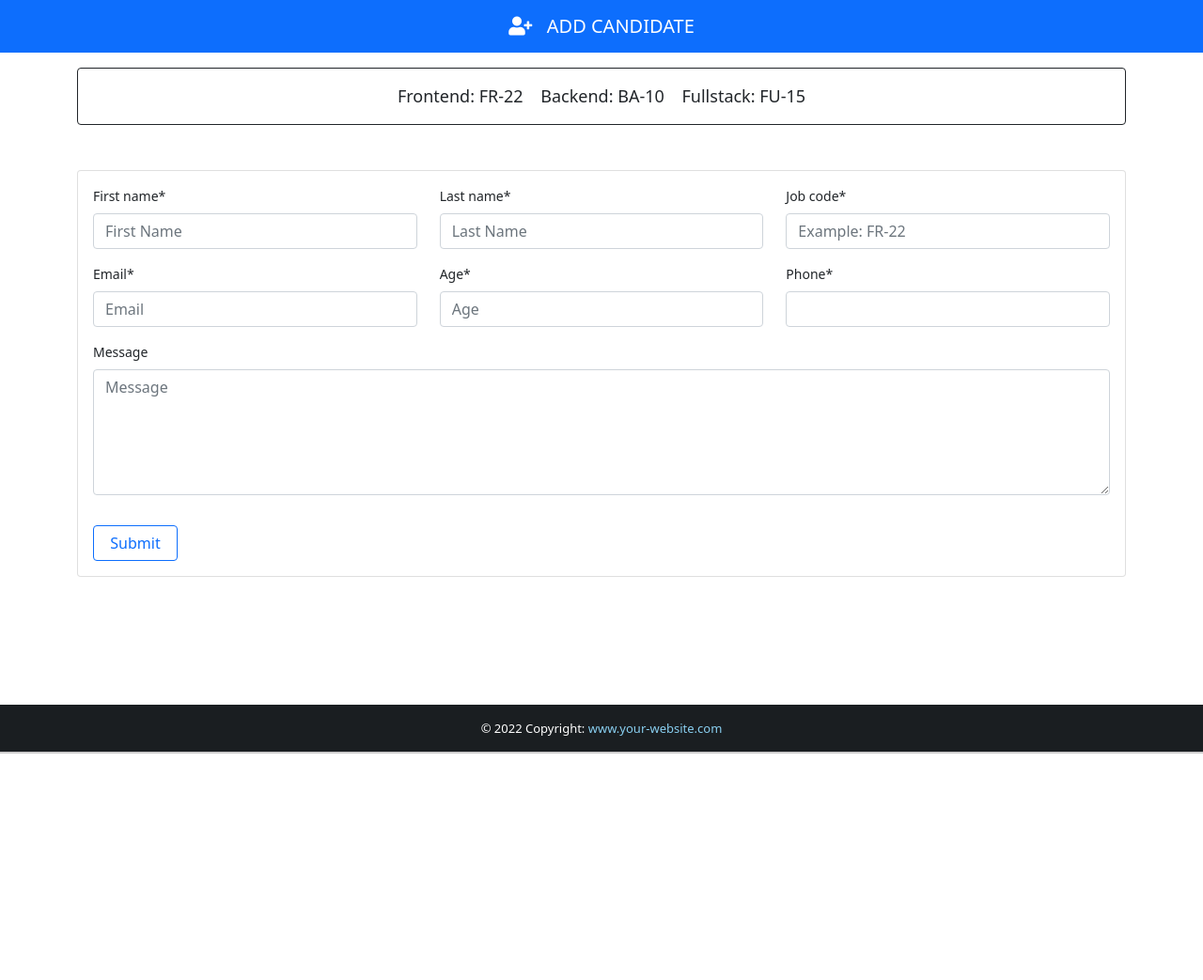
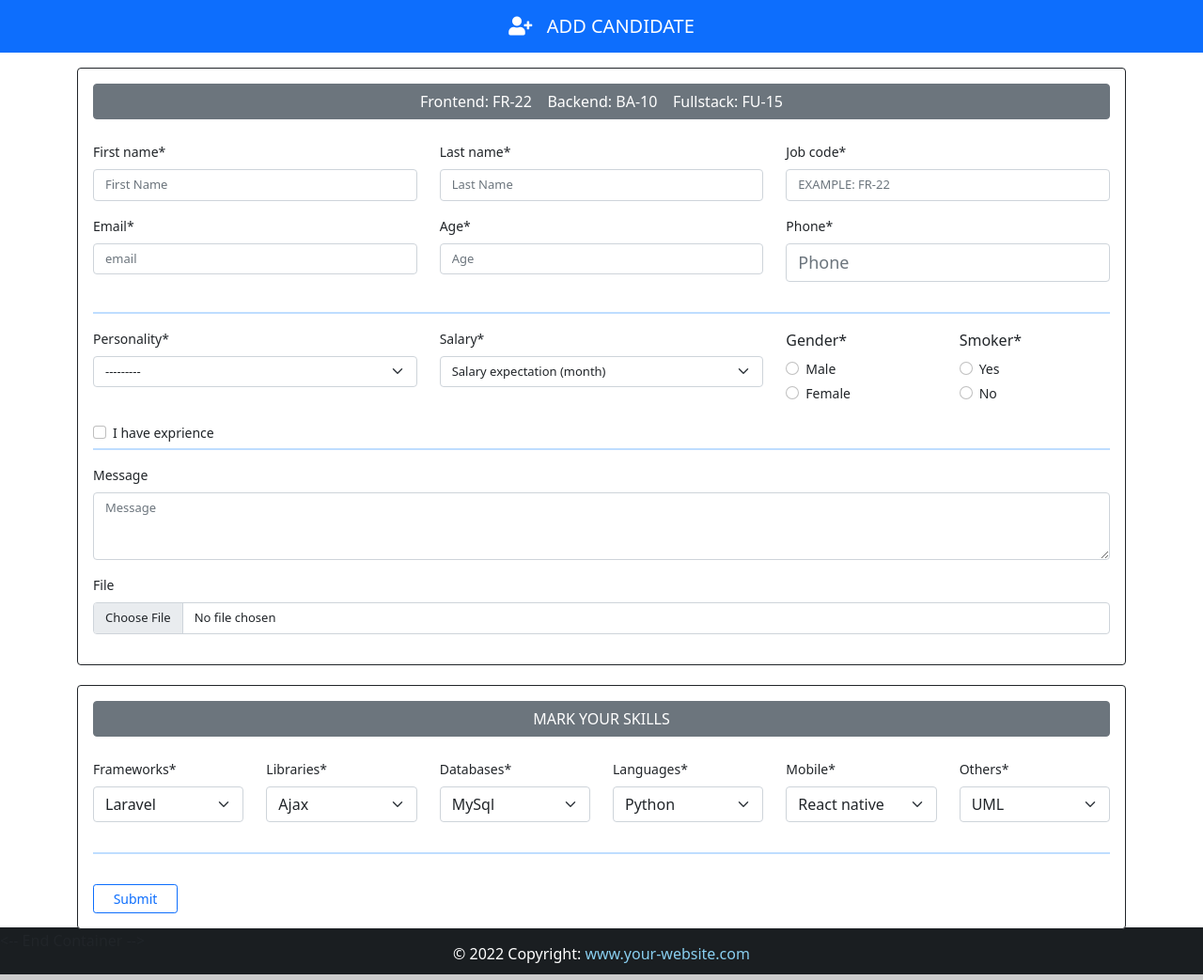
Before and after one commit to Asoliudeen1/developer_registration, a Django app: page / in a window 1280 px wide. Shown: the whole page at 94% size. Before the commit the page ends 802 px from the top, so only its background shows below. Run offline with Django 4.2, Linux system fonts and the light colour scheme; some libraries are stand-ins or nearby versions.

Commit message:
Multiple Checkboxes

```diff
--- a/app/admin.py
+++ b/app/admin.py
@@ -1,8 +1,13 @@
 from django.contrib import admin
 from app.models import candidate
 from django.utils.html import format_html
+from .forms import CandidateForm
 
 class CandidateAdmin(admin.ModelAdmin):
+    radio_fields = {"smoker": admin.HORIZONTAL}
+    form = CandidateForm
+    readonly_fields = ['experience', 'first_name', 'last_name', 'job', 'email', 'age', 'phone', 'salary', 'personality', 'gender', 'smoker', 'file', 'frameworks', 'languages', 'databases', 'libraries', 'mobile', 'others','message',  'created_at']
+    exclude = ['status']
     list_filter= ['Situation']
     list_display= ['first_name', 'last_name', 'job', 'email', 'age', 'created_at', 'status', '_']
     search_fields = ['first_name', 'last_name', 'email', 'age', 'Situation']
--- a/app/forms.py
+++ b/app/forms.py
@@ -1,6 +1,6 @@
-
+from faulthandler import disable
 from django import forms
-from .models import candidate
+from .models import SMOKER, candidate
 from django.core.validators import RegexValidator
 
 
@@ -18,47 +18,86 @@ class UpperCase(forms.CharField):
 
 class CandidateForm(forms.ModelForm):
 
-    # VALIDATIONS
+    # First Name
     first_name = forms.CharField(
         min_length=3, max_length=30,
         validators=[RegexValidator(r'^[a-zA-ZÀ-ÿ\s]*$',
         message='Only letters is allowed!')],
-        widget=forms.TextInput(attrs={'placeholder': 'First Name'}))
+        widget=forms.TextInput(attrs={
+            'placeholder': 'First Name',
+            'style': 'font-size: 13px; text-transform: capitalize'
+            }))
 
+    # Last Name
     last_name = forms.CharField(
         min_length=3, max_length=30,
         validators=[RegexValidator(r'^[a-zA-ZÀ-ÿ\s]*$',
         message='Only letters is allowed!')],
-        widget=forms.TextInput(attrs={'placeholder': 'Last Name'}))
+        widget=forms.TextInput(attrs={
+            'placeholder': 'Last Name',
+            'style': 'font-size: 13px; text-transform: capitalize'
+            }))
 
 
-    # Job always in UPPERCASE
+    # Job (Uppercase function)
     job = UpperCase(
         label='Job code',
         min_length=5, max_length=5,
-        widget=forms.TextInput(attrs={'placeholder': 'Example: FR-22'}))
+        widget=forms.TextInput(attrs={
+            'placeholder': 'Example: FR-22',
+            'style': 'font-size: 13px; text-transform: uppercase'
+            }))
 
-    # Job always in LOWERCASE
+
+    # Email (LOWERCASE Function)
     email = LowerCase(
         min_length=8, max_length=50,
         validators=[RegexValidator(r'^[a-zA-Z0-9.+_-]+@[a-zA-Z0-9._-]+\.[a-zA-Z]+$',
         message='Put a valid email address!')],
-        widget=forms.TextInput(attrs={'placeholder': 'Email'}))
+        widget=forms.TextInput(attrs={
+            'placeholder': 'Email',
+            'style': 'font-size: 13px; text-transform: lowercase'
+            }))
 
-
+    # Age
     age = forms.CharField(
         min_length=2, max_length=3,
         validators=[RegexValidator(r'^[0-9]*$',
         message='Only number is allowed!')],
-        widget=forms.TextInput(attrs={'placeholder': 'Age'}))
+        widget=forms.TextInput(attrs={
+            'placeholder': 'Age',
+            'style': 'font-size: 13px',
+            }))
 
+    # Experience
+    experience = forms.BooleanField(label='I have exprience', required=False)
 
+    # Message
     message = forms.CharField(
         required=False,
         min_length=10, max_length=1000,
-        widget=forms.Textarea(attrs={'placeholder': 'Message', 'rows':5}
+        widget=forms.Textarea(attrs={
+            'placeholder': 'Message', 'rows':3,
+            'style': 'font-size: 13px',
+            }
         ),
     )
+
+    # FIle (upload)
+    file = forms.FileField(
+        required=False,
+        widget=forms.ClearableFileInput(
+            attrs={
+                'style':'font-size: 13px'
+            }
+        )
+
+    )
+
+
+    # #GENDER
+    # GENDER =[('M', 'Male'), ('F', 'Female')]
+    # gender = forms.CharField(label='Gender', widget=forms.RadioSelect(choices=GENDER))
 
 
     class Meta:
@@ -66,13 +105,59 @@ class CandidateForm(forms.ModelForm):
         exclude = ['Situation', 'created_at']
 
 
+        SALARY = (
+            ('','Salary expectation (month)'),
+            ('Between ($3000 and $4000)','Between ($3000 and $4000)'),
+            ('Between ($4000 and $5000)','Between ($3000 and $4000)'),
+            ('Between ($5000 and $7000)','Between ($5000 and $7000)'),
+            ('Between ($7000 and $10000)','Between ($7000 and $10000)'),
+        )
+
+
+        GENDER =[('M', 'Male'), ('F', 'Female')]
+
         #OUTSIDE Widget
-        Widgets = {
+        widgets = {
             'phone': forms.TextInput(
                 attrs={
                     'style':'font-size: 18px',
                     'placeholder':'Phone',
                     'data-mask': '(000) 000-0000'
                 }
-            )
+            ),
+
+            #SALARY
+            'salary': forms.Select(
+                choices=SALARY,
+                attrs={
+                    'class':'form-control',
+                    'style': 'font-size: 13px',
+                }
+            ),
+
+            'gender': forms.RadioSelect(choices=GENDER, attrs={'class': 'btn-check'}),
+            'smoker': forms.RadioSelect(choices=SMOKER, attrs={'class': 'btn-check'}),
+            'personality': forms.Select(attrs={'style': 'font-size: 13px'}),
         }
+
+    #SUPER FUNCTION
+    def __init__(self, *args, **kwargs):
+        super(CandidateForm, self).__init__(*args, **kwargs)
+
+        # CONTROL PANEL (Optional method to control)
+        # self.fields['experience'].disabled = False
+        # self.fields['email'].widget.attrs.update({'readonly': 'readonly'})
+
+        # SELECT OPTIONS
+       # self.fields['personality'].choices = [('', 'Select a personality'),] + list(self.fields["personality"].choices)[1:]
+
+        # WIDGET CONTROL
+        #Readonly
+        # readonly = ['first_name', 'last_name', 'job']
+        # for field in readonly:
+        #     self.fields[field].widget.attrs['readonly'] = False
+
+        # # Disable
+        # disabled = ['first_name', 'last_name', 'job']
+        # for field in disabled:
+        #     self.fields[field].widget.attrs['disabled'] = False
--- a/app/templates/app/home.html
+++ b/app/templates/app/home.html
@@ -3,11 +3,23 @@
 
 {% block content %}
 <div class="container mt-3" style="width: 95%; font-size: 14px;">
-    <div class="card p-3 border-dark text-center" style="font-size: 18px;">
+    <!-- Messages from backend -->
+    <div class="text-center ">
+        {% for message in messages %}
+            {% if message.tags == 'success' %}
+                <div class="alert alert-primary alert-dismissible fade show" role="alert">{{message}}
+                    <a href="{% url 'home' %}" type="button" class="btn btn-close" data-bs-dismiss="alert" aria-label="Close"></a>
+                </div>
+            {% endif %}
+        {% endfor %}
+    </div>
+
+    <form method="post"  enctype="multipart/form-data"  class="mt-3" autocomplete="off" novalidate>
+        {% csrf_token %}
+        <div class="card border-dark p-3">
+            <span class="btn btn-secondary mb-4" style="cursor: default;">
                 Frontend: FR-22 &nbsp;&nbsp; Backend: BA-10 &nbsp;&nbsp; Fullstack: FU-15
-    </div>
-    <form method="post" class="card p-3 mt-5" autocomplete="off" novalidate>
-        {% csrf_token %}
+            </span>
             <div class="row">
                 <div class="col-4">{{form.first_name|as_crispy_field}}</div>
                 <div class="col-4">{{form.last_name|as_crispy_field}}</div>
@@ -18,18 +30,34 @@
                 <div class="col-4">{{form.age|as_crispy_field}}</div>
                 <div class="col-4">{{form.phone|as_crispy_field}}</div>
             </div>
+            <hr style="border: 1px solid #007bff;">
+            <div class="row">
+                <div class="col-4">{{form.personality|as_crispy_field}}</div>
+                <div class="col-4">{{form.salary|as_crispy_field}}</div>
+                <div class="col-2">{{form.gender|as_crispy_field}}</div>
+                <div class="col-2">{{form.smoker|as_crispy_field}}</div>
+            </div>
+            {{form.experience|as_crispy_field}}
+            <hr style="border: 1px solid #007bff; margin-top: -15px;">
             {{form.message|as_crispy_field}}
-        <button type="submit" class="btn btn-outline-primary mt-3" style="width: 90px;">Submit</button>
+            {{form.file|as_crispy_field}}
+        </div>
+        <br>
+        <div class="card border-dark p-3">
+            <span class="btn btn-secondary mb-4" style="cursor: default;">MARK YOUR SKILLS</span>
+            <div class="row">
+                <div class="col-2">{{form.frameworks|as_crispy_field}}</div>
+                <div class="col-2">{{form.libraries|as_crispy_field}}</div>
+                <div class="col-2">{{form.databases|as_crispy_field}}</div>
+                <div class="col-2">{{form.languages|as_crispy_field}}</div>
+                <div class="col-2">{{form.mobile|as_crispy_field}}</div>
+                <div class="col-2">{{form.others|as_crispy_field}}</div>
+            </div>
+            <hr style="border: 1px solid #007bff;">
+            <button type="submit" class="btn btn-outline-primary btn-sm mt-3" style="width: 90px;">Submit</button>
+        </div>
     </form>
-
-    <!-- Messages from backend -->
-    {% for message in messages %}
-        {% if message.tags == 'success' %}
-            <div class=" text-center alert alert-primary alert-dismissible fade show" role="alert">{{message}}
-                <a href="{% url 'home' %}" type="button" class="btn btn-close" data-bs-dismiss="alert" aria-label="Close"></a>
-            </div>
-        {% endif %}
-    {% endfor %}
-</div>
-
+</div> <-- End Container -->
+<br>
+<br>
 {% endblock %}
--- a/app/urls.py
+++ b/app/urls.py
@@ -1,5 +1,6 @@
 from django.urls import path
 from . import views
+
 
 urlpatterns = [
     path('', views.home, name='home'),
--- a/app/views.py
+++ b/app/views.py
@@ -4,13 +4,13 @@ from django.contrib import messages
 
 def home(request):
     if request.method == 'POST':
-        form = CandidateForm(request.POST)
+        form = CandidateForm(request.POST, request.FILES)
         if form.is_valid():
             form.save()
             messages.success(request, "Record saved successfully !")
             return redirect('/')
         else:
-            messages.errort("Invalid form field")
+            messages.error(request, "Invalid form field")
     else:
         form = CandidateForm()
     context={'form': form,}
--- a/crispyform/urls.py
+++ b/crispyform/urls.py
@@ -1,23 +1,11 @@
-"""crispyform URL Configuration
-
-The `urlpatterns` list routes URLs to views. For more information please see:
-    https://docs.djangoproject.com/en/4.1/topics/http/urls/
-Examples:
-Function views
-    1. Add an import:  from my_app import views
-    2. Add a URL to urlpatterns:  path('', views.home, name='home')
-Class-based views
-    1. Add an import:  from other_app.views import Home
-    2. Add a URL to urlpatterns:  path('', Home.as_view(), name='home')
-Including another URLconf
-    1. Import the include() function: from django.urls import include, path
-    2. Add a URL to urlpatterns:  path('blog/', include('blog.urls'))
-"""
 
 from django.contrib import admin
 from django.urls import path, include
+from crispyform import settings
+from django.conf.urls.static import static
+
 
 urlpatterns = [
     path('admin/', admin.site.urls),
     path('', include('app.urls')),
-]
+] + static(settings.MEDIA_URL, document_root = settings.MEDIA_ROOT)
--- a/static/css/style.css
+++ b/static/css/style.css
@@ -1,19 +1,16 @@
 html, body {
+    scroll-behavior: smooth;
     height: 100%;
     margin: 0;
     max-width: 100%;
-    overflow: hidden;
 }
 
 /* Keep the footer always down */
 .wrapper {
     min-height: 100%;
     margin-bottom: -50px;
+    scroll-behavior: smooth;
 }
-#footer{
-    position: absolute;
-    width: 100%;
-    bottom: 0;
+#footer, .push {
     height: 50px;
-    font-size: 13px;
 }
```
Also changed, not shown: app/models.py (+95 -9 lines), crispyform/settings.py (+43 -0 lines), app/migrations/0006_candidate_experience_candidate_gender_and_more.py (added), app/migrations/0007_candidate_file_alter_candidate_situation_and_more.py (added), app/migrations/0008_candidate_frameworks.py (added), app/migrations/0009_candidate_databases_candidate_languages_and_more.py (added), app/migrations/0010_alter_candidate_situation.py (added), db.sqlite3, 4 other files. Lines whose indentation alone changed are shown as unchanged.
